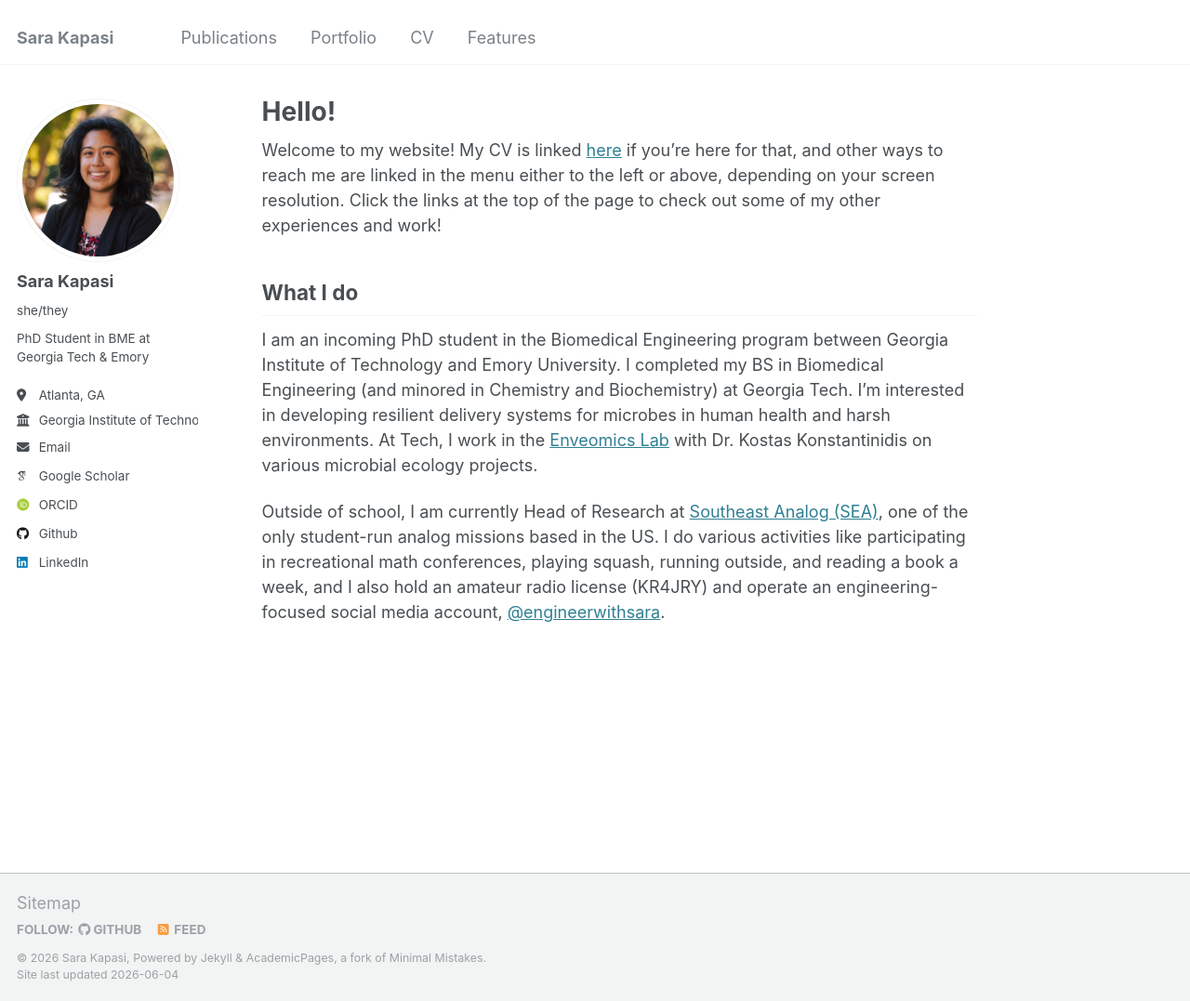
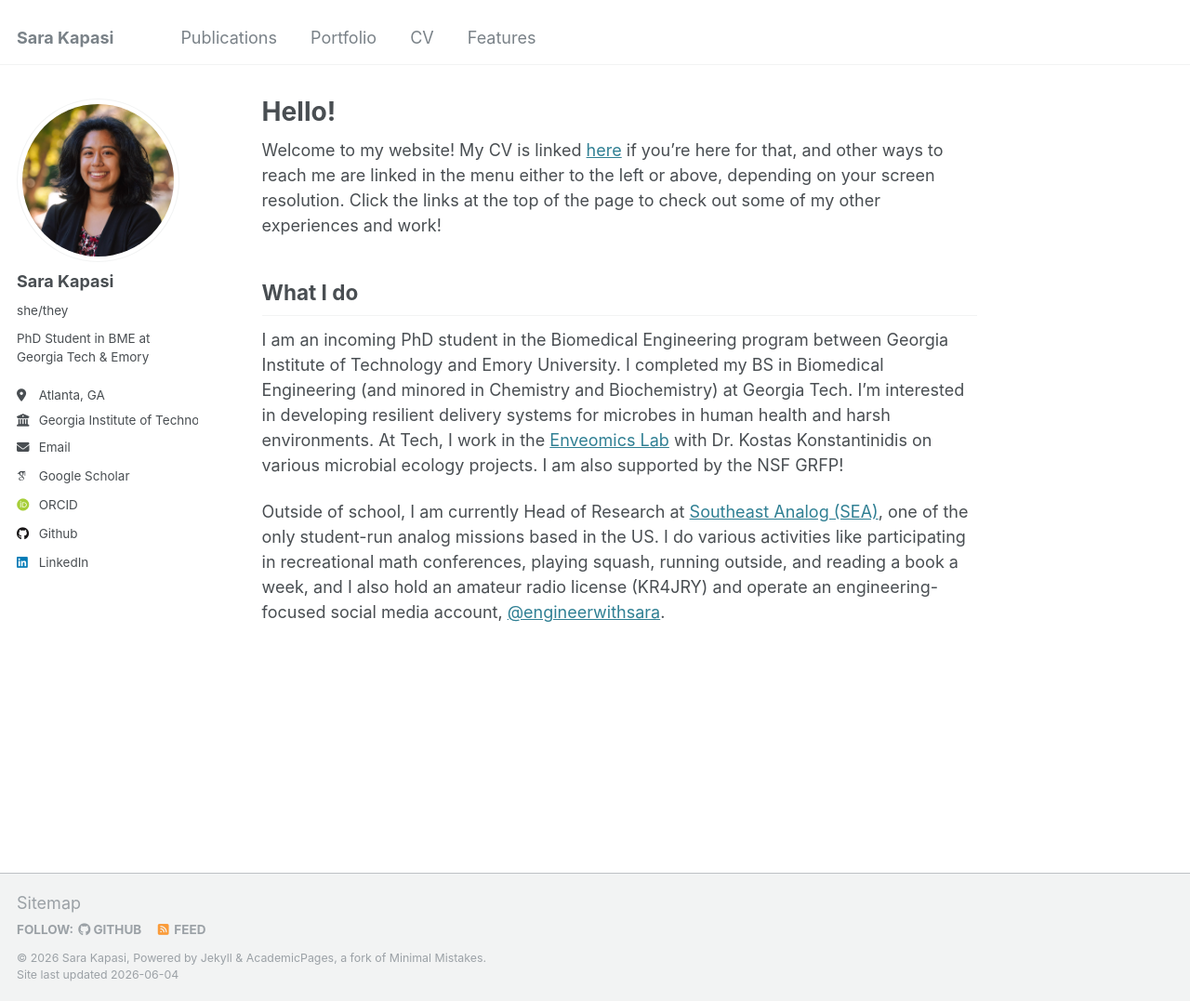
Before and after one commit to sarakapasi/sarakapasi.github.io, a Jekyll site: the page built from _pages/about.md, in a window 1280 px wide and 1077 px high. Shown: the whole window at 93% size. Built offline with Jekyll 4.4.1, drawn with Linux system fonts in a browser that asks for light colours; some web fonts are replaced.

Commit message:
Update about.md

```diff
--- a/_pages/about.md
+++ b/_pages/about.md
@@ -11,6 +11,6 @@ Welcome to my website! My CV is linked [here](https://sarakapasi.github.io/cv/)
 
 What I do
 ------
-I am an incoming PhD student in the Biomedical Engineering program between Georgia Institute of Technology and Emory University. I completed my BS in Biomedical Engineering (and minored in Chemistry and Biochemistry) at Georgia Tech. I'm interested in developing resilient delivery systems for microbes in human health and harsh environments. At Tech, I work in the [Enveomics Lab](https://enve-omics.gatech.edu/people/) with Dr. Kostas Konstantinidis on various microbial ecology projects.
+I am an incoming PhD student in the Biomedical Engineering program between Georgia Institute of Technology and Emory University. I completed my BS in Biomedical Engineering (and minored in Chemistry and Biochemistry) at Georgia Tech. I'm interested in developing resilient delivery systems for microbes in human health and harsh environments. At Tech, I work in the [Enveomics Lab](https://enve-omics.gatech.edu/people/) with Dr. Kostas Konstantinidis on various microbial ecology projects. I am also supported by the NSF GRFP!
 
 Outside of school, I am currently Head of Research at [Southeast Analog (SEA)](https://southeastanalog.org/), one of the only student-run analog missions based in the US. I do various activities like participating in recreational math conferences, playing squash, running outside, and reading a book a week, and I also hold an amateur radio license (KR4JRY) and operate an engineering-focused social media account, [@engineerwithsara](https://www.instagram.com/engineerwithsara/).
```
